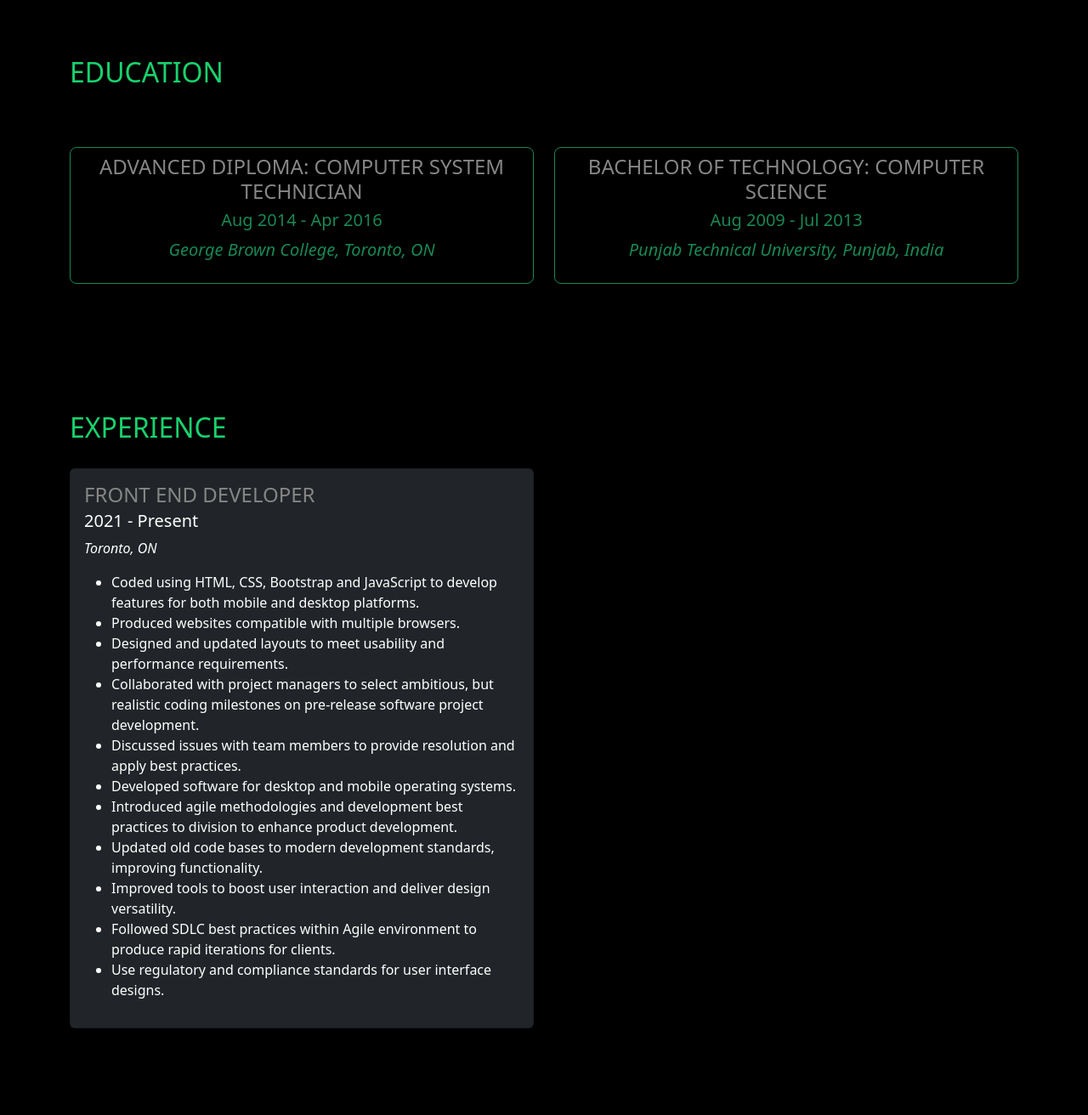
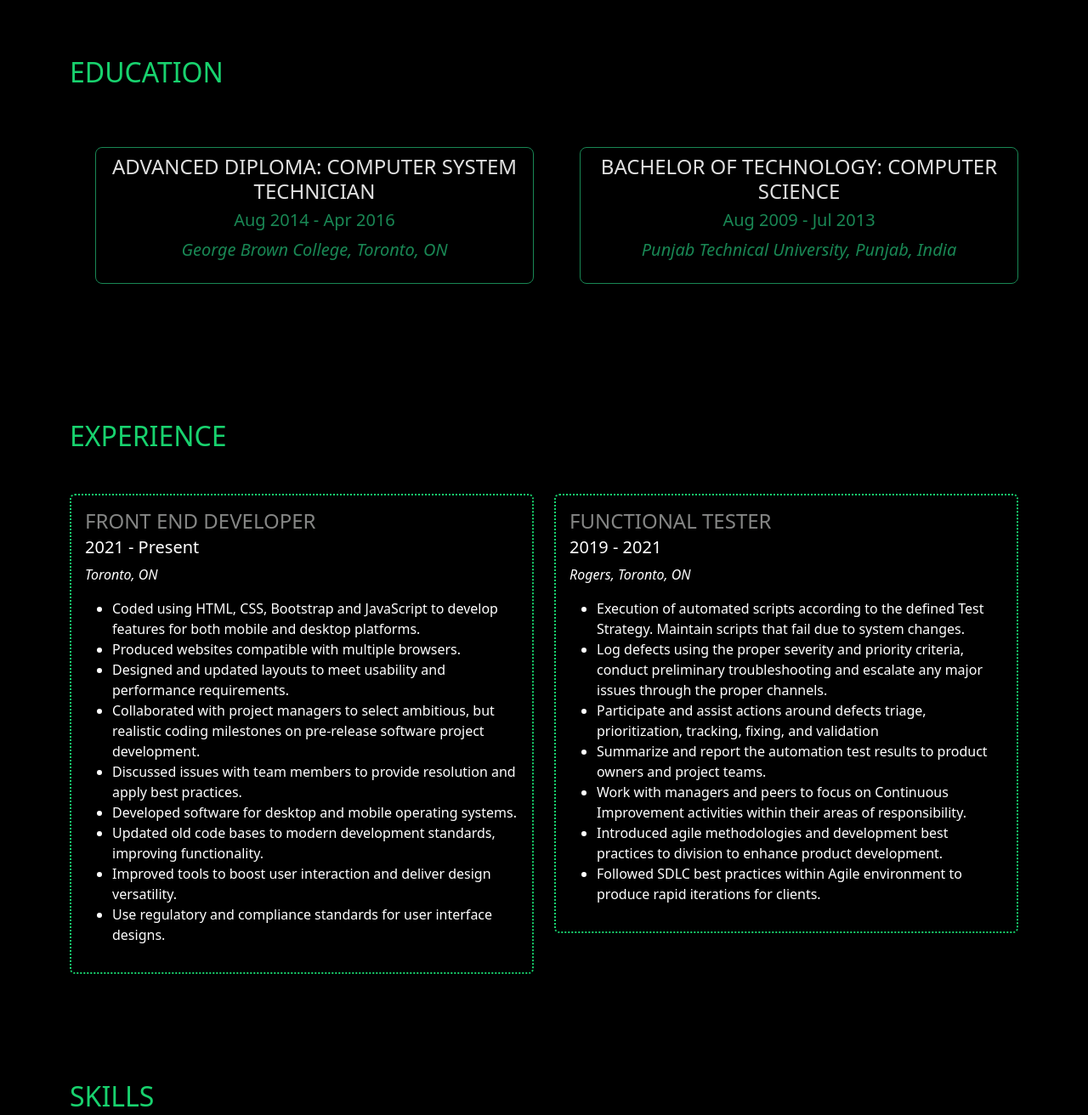
Before and after one commit to harp391/harp391.github.io, a plain HTML site: page index.html in a window 1280 px wide. Shown: the part 1400-2712 px from the top of the page at 85% size. Drawn offline with nearby package versions, Linux system fonts and the light colour scheme.

Commit message:
experience added

```diff
--- a/css/style.css
+++ b/css/style.css
@@ -114,6 +114,11 @@
     padding-bottom: 20px;
 }
 
+
+/*--------------------------------------------------------------
+# About
+--------------------------------------------------------------*/
+
 .about {
     padding-top: 90px;
 
@@ -143,6 +148,10 @@ h2 {
 }
 
 
+/*--------------------------------------------------------------
+# Education
+--------------------------------------------------------------*/
+
 .education {
     padding-top: 90px;
     padding-bottom: 45px;
@@ -152,11 +161,33 @@ h2 {
 
     padding-top: 40px;
     padding-bottom: 40px;
+    padding-left: 30px;
 }
 
+.education-item .btn{
+    min-height: 10rem;
+}
+
+.heading{
+    color: #E1E1E1 !important;
+}
+
+
+/*--------------------------------------------------------------
+# Experience
+--------------------------------------------------------------*/
+
 .experience {
-    padding-top: 45px;
+    padding-top: 55px;
     padding-bottom: 45px;
+}
+
+.card{
+    border: 2px dotted #18d26e;
+    background-color: black;
+    margin-top: 20px;
+    min-height: 32rem;
+
 }
 
 
@@ -380,7 +411,7 @@ h2 {
     background-repeat: no-repeat;
     background-size: cover;
     background-position: center;
-    height: 60vh;
+    height: 80vh;
     position: relative;
     overflow: hidden;
 
--- a/index.html
+++ b/index.html
@@ -134,7 +134,7 @@
         <div class="d-grid gap-2 col-6 mx-auto">
           <div class="education-item">
             <a class="btn btn-outline-success btn-lg" href="edu1.html" role="button">
-              <h4>Advanced Diploma: Computer System Technician</h4>
+              <h4 class="heading">Advanced Diploma: Computer System Technician</h4>
               <h5>Aug 2014 - Apr 2016</h5>
               <p><em>George Brown College, Toronto, ON</em></p>
             </a>
@@ -144,7 +144,7 @@
         <div class="d-grid gap-2 col-6 mx-auto">
           <div class="education-item">
             <a class="btn btn-outline-success btn-lg" href="edu2.html" role="button">
-              <h4>Bachelor of Technology: Computer Science</h4>
+              <h4 class="heading">Bachelor of Technology: Computer Science</h4>
               <h5>Aug 2009 - Jul 2013</h5>
               <p><em>Punjab Technical University, Punjab, India</em></p>
             </a>
@@ -162,11 +162,10 @@
         <h2>Experience</h2>
       </div>
 
+      <div class="row">
 
-      <div class="row">
         <div class="col-lg-6">
-          <div class="experience-item">
-            <div class="card bg-dark">
+          <div class="card">
             <div class="card-body">
               <h4 class="card-title">Front End Developer</h4>
               <h5 class="card-subtitle mb-2">2021 - Present</h5>
@@ -180,18 +179,36 @@
                   pre-release software project development.</li>
                 <li>Discussed issues with team members to provide resolution and apply best practices.</li>
                 <li>Developed software for desktop and mobile operating systems.</li>
-                  <li>Introduced agile methodologies and development best practices to division to enhance product
-                    development.</li>
                 <li>Updated old code bases to modern development standards, improving functionality.</li>
                 <li>Improved tools to boost user interaction and deliver design versatility.</li>
-                  <li>Followed SDLC best practices within Agile environment to produce rapid iterations for clients.</li>
                 <li>Use regulatory and compliance standards for user interface designs.</li>
               </ul>
             </div>
           </div>
-
         </div>
 
+        <div class="col-lg-6">
+          <div class="card">
+            <div class="card-body">
+              <h4 class="card-title">Functional Tester</h4>
+              <h5 class="card-subtitle mb-2">2019 - 2021</h5>
+              <p class="card-text"><em>Rogers, Toronto, ON </em></p>
+              <ul>
+                <li>Execution of automated scripts according to the defined Test Strategy. Maintain scripts that fail
+                  due to system changes.</li>
+                <li>Log defects using the proper severity and priority criteria, conduct preliminary troubleshooting and
+                  escalate any major issues through the proper channels.</li>
+                <li>Participate and assist actions around defects triage, prioritization, tracking, fixing, and
+                  validation</li>
+                <li>Summarize and report the automation test results to product owners and project teams.</li>
+                <li>Work with managers and peers to focus on Continuous Improvement activities within their areas of
+                  responsibility.</li>
+                <li>Introduced agile methodologies and development best practices to division to enhance product
+                  development.</li>
+                <li>Followed SDLC best practices within Agile environment to produce rapid iterations for clients.</li>
+              </ul>
+            </div>
+          </div>
         </div>
       </div>
 
--- a/js/script.js
+++ b/js/script.js
@@ -1,3 +1,5 @@
+
+//animated typing
 (function($){
     var typed = new Typed('span.txt-rotate', {
         strings: ["I'm a Front-End Developer", "I'm a Software Developer"],
@@ -9,6 +11,8 @@
     });
 })(jQuery);
 
+
+//progressbar skills
 var skills = {
     ht: 100,
     cs: 95,
```
Also changed, not shown: edu1.html (+32 -5 lines), edu2.html (+31 -3 lines). Lines whose indentation alone changed are shown as unchanged.
